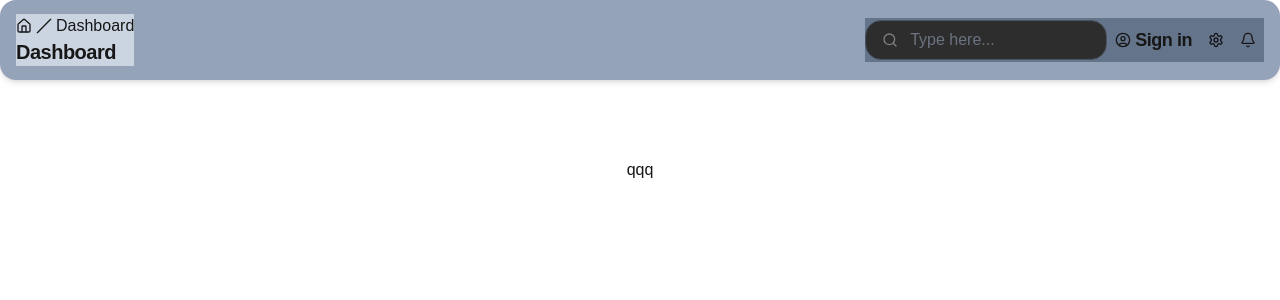
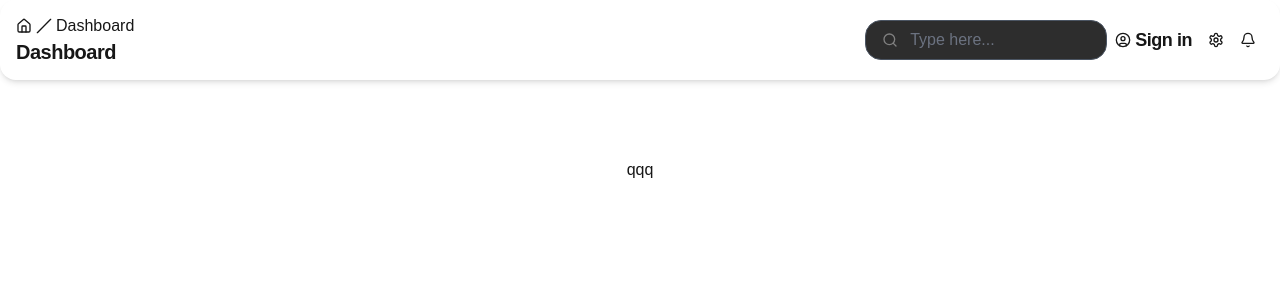
Before and after one commit to turbinecrew/turbin_electrical, a Next.js app: page / in a window 1280 px wide. Shown: the top 300 px of the page. Built offline with nearby package versions, Linux system fonts and the light colour scheme.

Commit message:
🎨 : 헤더 배경 색 제거 작업

```diff
--- a/package.json
+++ b/package.json
@@ -11,8 +11,8 @@
 	"dependencies": {
 		"lucide-react": "^0.464.0",
 		"next": "15.0.3",
-		"react": "19.0.0-rc-66855b96-20241106",
-		"react-dom": "19.0.0-rc-66855b96-20241106"
+		"react": "^18.3.1",
+		"react-dom": "^18.3.1"
 	},
 	"devDependencies": {
 		"@types/node": "^20",
--- a/src/common/header/index.tsx
+++ b/src/common/header/index.tsx
@@ -20,8 +20,8 @@ export default function Header() {
 	}
 
 	return (
-		<div className="box-border flex h-20 w-full items-center justify-between rounded-2xl bg-slate-400 p-4 shadow-md">
-			<div className="w-fit flex-col gap-1 bg-slate-300">
+		<div className="box-border flex h-20 w-full items-center justify-between rounded-2xl p-4 shadow-md">
+			<div className="w-fit flex-col gap-1">
 				<nav className="flex items-center justify-start gap-1">
 					<Link href="/">
 						<House size={16} />
@@ -35,7 +35,7 @@ export default function Header() {
 					{thisPage === "main" || thisPage === "" ? "Dashboard" : thisPage}
 				</h4>
 			</div>
-			<div className="flex w-fit items-center bg-slate-500">
+			<div className="flex w-fit items-center">
 				<div className="flex h-10 w-fit items-center justify-center rounded-2xl border border-gray-600 bg-[#2d2d2d] px-4 focus-within:border-sky-400">
 					<label>
 						<Search color="gray" size={16} />
```
Also changed, not shown: 1 other file (tests, documents, lock files or other folders).
